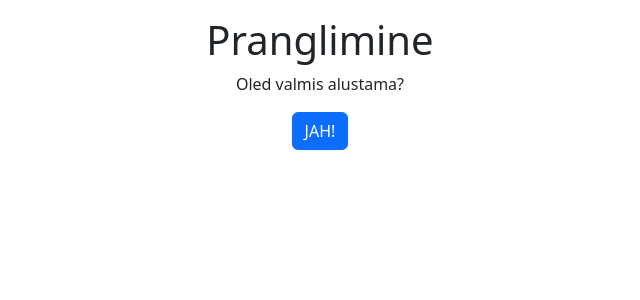
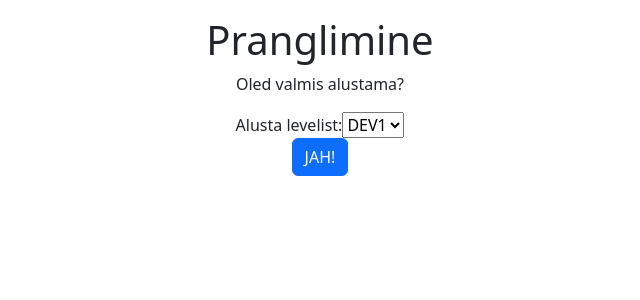
Before and after one commit to dmonizer/MentalMath, a React (Create React App) app: page / in a window 1280 px wide. Shown: the top 300 px of the page, without its empty margins (320-960 px from the left). Built offline with nearby package versions, Linux system fonts and the light colour scheme.

Commit message:
Level select on game start

```diff
--- a/src/MentalLevelData.ts
+++ b/src/MentalLevelData.ts
@@ -1,4 +1,5 @@
 interface MentalMathLevel {
+    levelNumber : number,
     description: string,
     min: number,
     answerMin: number,
@@ -7,10 +8,11 @@ interface MentalMathLevel {
     operators: Array<string[1]>,
     repetitions: number,
     answeringTime: number,
-    minimumCorrectAnswersForLevelUp: number,
+    minimumCorrectAnswersForLevelUp: number
 }
 
-const getLevel = (min: number, max: number, answerMin: number, answerMax: number, operators: Array<string[1]>, repetitions: number, answeringTime: number, minimumCorrectAnswersForLevelUp: number, description: string): MentalMathLevel => ({
+const getLevel = (levelNumber: number, min: number, max: number, answerMin: number, answerMax: number, operators: Array<string[1]>, repetitions: number, answeringTime: number, minimumCorrectAnswersForLevelUp: number, description: string): MentalMathLevel => ({
+        levelNumber,
         description,
         min,
         answerMin,
@@ -24,20 +26,21 @@ const getLevel = (min: number, max: number, answerMin: number, answerMax: number
 
 
 let levels: MentalMathLevel[] = [
-    getLevel(1, 9, 1, 9, ['+'], 15, 15, 9, "Liitmine 9 piires"),
-    getLevel(1, 9, 1, 9, ['-'], 15, 15, 9, "Lahutamine 9 piires"),
-    getLevel(1, 9, 1, 9, ['-', '+'], 15, 15, 9, "Liitmine ja lahutamine 9 piires"),
-    getLevel(1, 10, 1, 20, ['+'], 15, 15, 9, "Liitmine 20 piires (liidetavad kuni 10)"),
-    getLevel(1, 10, 1, 20, ['-'], 15, 15, 9, "Lahutamine 20 piires (lahutaja ja lahutatav kuni 10)"),
-    getLevel(1, 10, 1, 20, ['+', '-'], 15, 15, 9, "Liitmine ja lahutamine 20 piires (liidetavad, lahutatavad kuni 10)"),
-    getLevel(1, 20, 1, 20, ['+'], 15, 15, 9, "Liitmine 20 piires (liidetavad kuni 20)"),
-    getLevel(1, 20, 1, 20, ['-'], 15, 15, 9, "Lahutamine 20 piires (lahutaja ja lahutatav kuni 20)"),
-    getLevel(1, 20, 1, 20, ['+', '-'], 15, 15, 9, "Liitmine ja lahutamine 20 piires (liidetavad, lahutatavad kuni 20)"),
+    getLevel(1,1, 9, 1, 9, ['+'], 15, 15, 9, "Liitmine 9 piires"),
+    getLevel(2,1, 9, 1, 9, ['-'], 15, 15, 9, "Lahutamine 9 piires"),
+    getLevel(3,1, 9, 1, 9, ['-', '+'], 15, 15, 9, "Liitmine ja lahutamine 9 piires"),
+    getLevel(4,1, 10, 1, 20, ['+'], 15, 15, 9, "Liitmine 20 piires (liidetavad kuni 10)"),
+    getLevel(5,1, 10, 1, 20, ['-'], 15, 15, 9, "Lahutamine 20 piires (lahutaja ja lahutatav kuni 10)"),
+    getLevel(6,1, 10, 1, 20, ['+', '-'], 15, 15, 9, "Liitmine ja lahutamine 20 piires (liidetavad, lahutatavad kuni 10)"),
+    getLevel(7,1, 20, 1, 20, ['+'], 15, 15, 9, "Liitmine 20 piires (liidetavad kuni 20)"),
+    getLevel(8,1, 20, 1, 20, ['-'], 15, 15, 9, "Lahutamine 20 piires (lahutaja ja lahutatav kuni 20)"),
+    getLevel(9,1, 20, 1, 20, ['+', '-'], 15, 15, 9, "Liitmine ja lahutamine 20 piires (liidetavad, lahutatavad kuni 20)"),
 ]
 
 if (!process.env.NODE_ENV || process.env.NODE_ENV === 'development') {
     levels = [
         {
+            levelNumber:1,
             description: "DEV1",
             min: 1,
             answerMin: 1,
@@ -49,6 +52,7 @@ if (!process.env.NODE_ENV || process.env.NODE_ENV === 'development') {
             minimumCorrectAnswersForLevelUp: 2
         },
         {
+            levelNumber:2,
             description: "DEV2",
             min: 1,
             answerMin: 1,
@@ -60,10 +64,11 @@ if (!process.env.NODE_ENV || process.env.NODE_ENV === 'development') {
             minimumCorrectAnswersForLevelUp: 2
         },
         {
+            levelNumber:3,
             description: "DEV3",
-            min: 1,
+            min: 999,
             answerMin: 1,
-            max: 9,
+            max: 99999,
             answerMax: 10,
             operators: ['-', "+"],
             answeringTime: 15,
--- /dev/null
+++ b/src/components/LevelSelect.tsx
@@ -0,0 +1,12 @@
+import levels  from "../MentalLevelData";
+export const LevelSelect = (props: { setStartLevel: (level : number) => void}) => {
+    return (
+            <div className={"ready-container"}>Alusta levelist:
+                <select onChange={event => props.setStartLevel(parseInt(event.target.value))}>
+                    {levels.map(level=>{
+                        return <option key={level.levelNumber} value={level.levelNumber}>{level.description}</option>
+                    })}
+                </select>
+            </div>
+    )
+}
--- a/src/components/MentalMain.tsx
+++ b/src/components/MentalMain.tsx
@@ -19,10 +19,12 @@ interface MentalState {
 
 export const MentalMain = () => {
     const MAX_WRONG_ANSWERS = 10;
+
+    const [startLevel, setStartLevel] = useState(0)
     const emptyState = (): MentalState => {
         return {
             currentRepetition: 0,
-            level: 0,
+            level: startLevel,
             question: '',
             correctAnswersInLevel: 0,
         }
@@ -31,13 +33,13 @@ export const MentalMain = () => {
     const [score, setScore] = useState(0);
     const [scoreDirection, setScoreDirection] = useState(ScoreDirection.STEADY);
     const [isTimerCancelled, setIsTimerCancelled] = useState(false);
+
     const [isCorrectAnswer, setIsCorrectAnswer] = useState(false);
     const [wrongAnswersLeft, setWrongAnswersLeft] = useState(MAX_WRONG_ANSWERS);
-
     const [gameStarted, setGameStarted] = useState(false)
     const [gamePaused, setGamePaused] = useState(false)
+
     const {currentRepetition, level, question, correctAnswersInLevel} = state
-
     const randomIntegerInRange = (min: number, max: number): number => {
         // Generate a random decimal between 0 and 1
         const randomDecimal = Math.random();
@@ -142,7 +144,13 @@ export const MentalMain = () => {
     }
 
     if (!gameStarted) {
-        return <Ready startCb={() => setGameStarted(true)}/>
+        return <Ready
+                startCb={() => setGameStarted(true)}
+                startLevel={(level:number) => {
+                    setStartLevel(level)
+                    setState(emptyState)
+                console.log(state)}}
+                />
     }
 
     let statsContent =
@@ -152,7 +160,7 @@ export const MentalMain = () => {
             <WrongAnswers answersLeft={wrongAnswersLeft} max={MAX_WRONG_ANSWERS}/>
         </div>
 
-
+    console.log("LEVEL:",state.level)
 
     if (wrongAnswersLeft === 0) {
         return <div>{statsContent}<p>Mäng läbi, valed vastused (⚫) said otsa!</p><Button variant={"primary"} onClick={()=>resetGame()}>Uuesti?</Button></div>
--- a/src/components/Ready.tsx
+++ b/src/components/Ready.tsx
@@ -1,9 +1,11 @@
 import Button from "react-bootstrap/Button";
+import {LevelSelect} from "./LevelSelect";
 
-export const Ready = (props: { startCb: () => void }) => {
+export const Ready = (props: { startCb: () => void , startLevel: (level : number) => void }) => {
     return (
         <div className={"ready-container"}>
             <p>Oled valmis alustama?</p>
+            <LevelSelect setStartLevel={props.startLevel}/>
             <Button variant={"primary"} onClick={props.startCb}>JAH!</Button>
         </div>
     )
```
Also changed, not shown: 1 other file (tests, documents, lock files or other folders).
